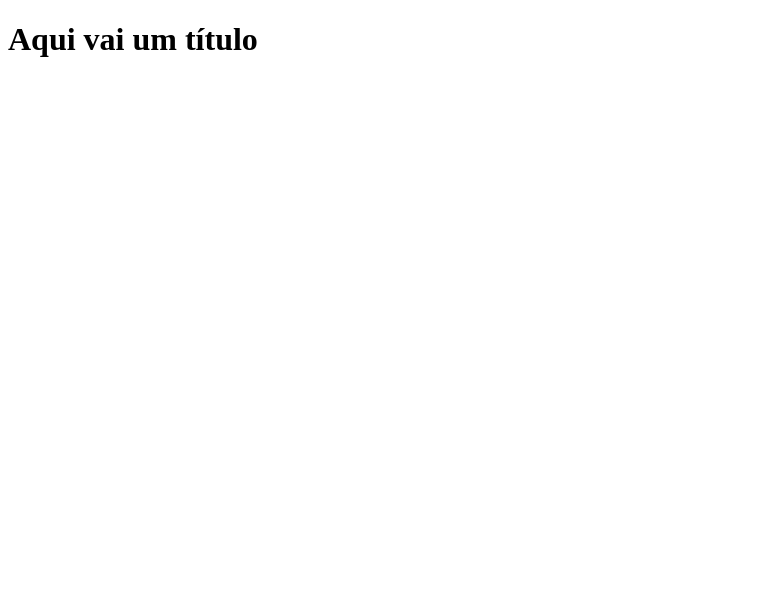
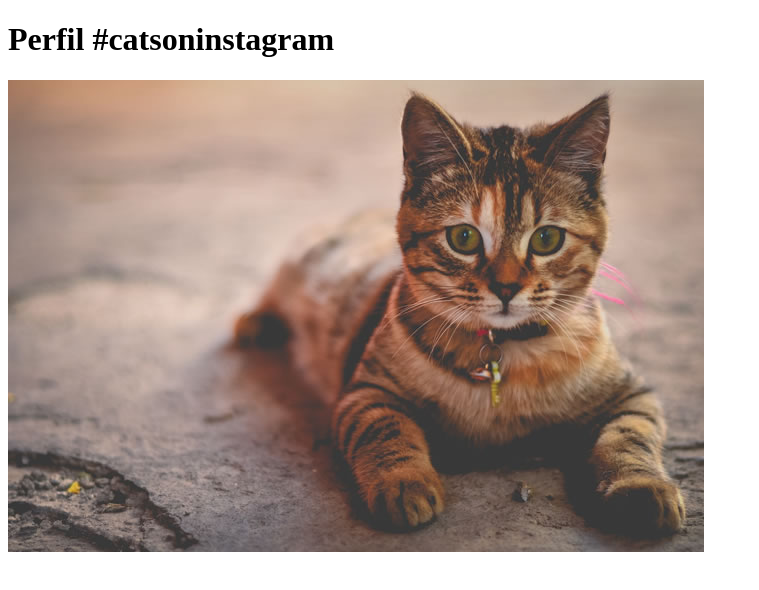
Before and after one commit to Carolina-Montenegro/exercicio-html, a plain HTML site: page index.html in a window 1280 px wide. Shown: the whole page, without its empty margins (0-759 px from the left). Drawn offline with Linux system fonts and the light colour scheme.

Commit message:
Adcionando imagens de gatinho fofo

```diff
--- a/index.html
+++ b/index.html
@@ -1 +1,2 @@
-<!DOCTYPE html><html lang="pt-br"><head><title>Título da página</title><meta charset="utf-8"></head><body><h1>Aqui vai um título</h1></body></html>
+<!DOCTYPE html><html lang="pt-br"><head>
+    <title>Fanpage de Gatinhos</title><meta charset="utf-8"></head><body><h1>Perfil #catsoninstagram</h1><img src="imagens/gatinhos-fofos.jpg" /></body></html>
```
Also changed, not shown: imagens/gatinhos-fofos.jpg (added).
